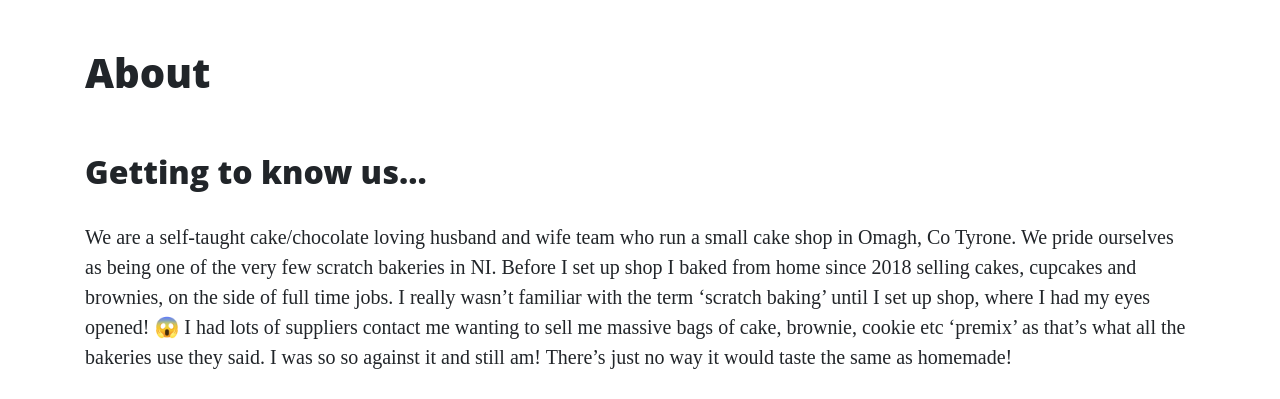
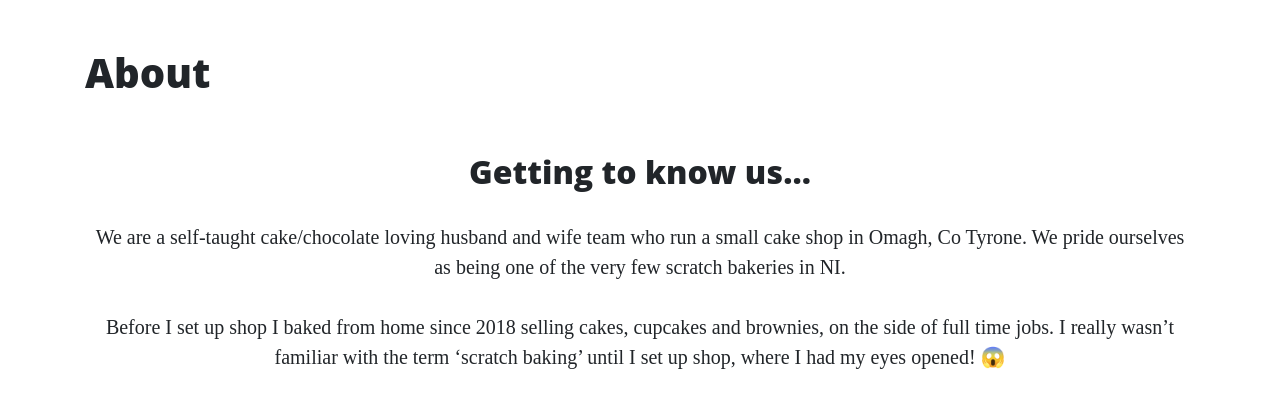
Before and after one commit to niamhbrowne/MS3-piece-of-cake, a Flask app: page /about in a window 1280 px wide. Shown: the part 533-932 px from the top of the page. Run offline with Flask 2, Linux system fonts and the light colour scheme; some libraries are stand-ins or nearby versions.

Commit message:
Added to about page and changed layout

```diff
--- a/templates/about.html
+++ b/templates/about.html
@@ -2,14 +2,14 @@
 {% block content %}
 <!---------------------------------------------------About page (followed Flask Framework tutorials)-->
 <h1>{{ page_title }} <br><br></h1>
-<h2>Getting to know us...</h2>
-<p>
+<h2 class="text-center">Getting to know us...</h2>
+<p class="text-center">
     We are a self-taught cake/chocolate loving husband and wife team who run a small cake shop in Omagh, Co Tyrone. We
     pride ourselves as being one of the very few scratch bakeries in NI.
-
+    <br><br>
     Before I set up shop I baked from home since 2018 selling cakes, cupcakes and brownies, on the side of full time
     jobs. I really wasn’t familiar with the term ‘scratch baking’ until I set up shop, where I had my eyes opened! 😱
-
+    <br><br>
     I had lots of suppliers contact me wanting to sell me massive bags of cake, brownie, cookie etc ‘premix’ as that’s
     what all the bakeries use they said. I was so so against it and still am! There’s just no way it would taste the
     same as homemade!
@@ -22,18 +22,15 @@
             So in our kitchen we use high end ingredients such as callebaut chocolate, (which ain’t cheap! 😂) Real branded
             confectionary and spreads, no fake Maltesers, Mars bars or Nutella lol I didn’t even know this was a thing!!
             And of course the best free range eggs from Ezi Eggs 😍😍
-
+            <br><br>
             It’s what I’ve always done and what I’ve always known, I would never compromise on taste or quality, being a
             chocoholic myself I can sniff out cheap waxy chocolate a mile off 😂
-
+            <br><br>
             This of course is reflected in our prices.
             At present there’s no one else like us in our small town (I mean shops) and I know there are lots of people who
             might suck air through their teeth when they see a brownie costs £2.20 - but that’s the cost of quality, hand made,
             scratch baked goods 🙌🏻🙌🏻
 
-            We are very much small scale, and try to replicate that home baked taste! Also I can’t understand how it’s ok for
-            chain coffee shops to sell a factory produced frozen brownie for more than ours, but I guess that’s just how the
-            whole industry works🤷🏼‍♀️🙈
         </p>
     </div>
     <div class="col-md-5">
@@ -48,6 +45,10 @@
     <div class="col-md-7">
         <h3>Thank You!</h3>
         <p>
+            We are very much small scale, and try to replicate that home baked taste! Also I can’t understand how it’s ok for
+            chain coffee shops to sell a factory produced frozen brownie for more than ours, but I guess that’s just how the
+            whole industry works🤷🏼‍♀️🙈<br><br>
+            It’s so easy to get overwhelmed but I’ll be making a real effort to get back into the kitchen again, I’ve gradually been doing less and less baking with having all the other businessey stuff to do and I hate it lol so I can’t wait to get back and come up with new fresh ideas! <br><br>
             So THANK YOU to everyone who gets what we’re about and who has supported our dream since we opened last year. I
             never thought we would have ‘regular’ customers, it’s just amazing 💖💖💖
         </p>
```
